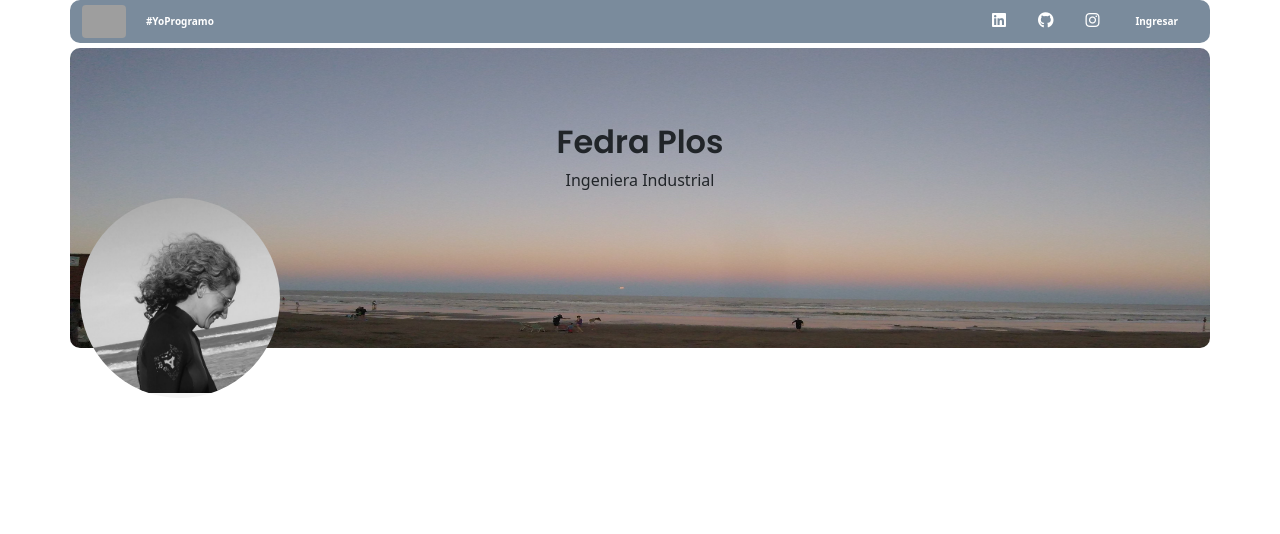
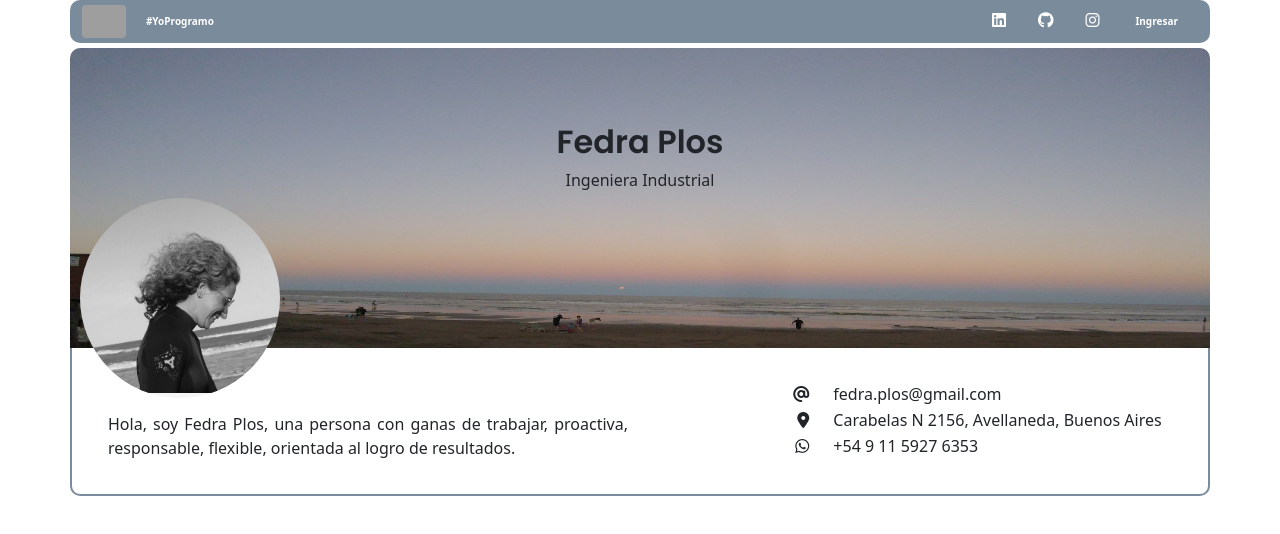
Before and after one commit to FedraP/PortfolioFPlos, an Angular app: page / in a window 1280 px wide. Shown: the top 534 px of the page. Built offline with nearby package versions, Linux system fonts and the light colour scheme; grey boxes are pictures that could not be loaded.

Commit message:
Agregado seccion Datos Personales

```diff
--- a/src/app/app.component.html
+++ b/src/app/app.component.html
@@ -1,4 +1,5 @@
 <header>
     <app-barra-ppal></app-barra-ppal>
     <app-encabezado></app-encabezado>
+    <app-datos-personales></app-datos-personales>
 </header>
--- a/src/app/app.module.ts
+++ b/src/app/app.module.ts
@@ -5,13 +5,15 @@ import { AppComponent } from './app.component';
 import { EncabezadoComponent } from './components/encabezado/encabezado.component';
 import { BarraPpalComponent } from './components/barra-ppal/barra-ppal.component';
 import { BotonIngresarComponent } from './components/boton-ingresar/boton-ingresar.component';
+import { DatosPersonalesComponent } from './components/datos-personales/datos-personales.component';
 
 @NgModule({
   declarations: [
     AppComponent,
     EncabezadoComponent,
     BarraPpalComponent,
-    BotonIngresarComponent
+    BotonIngresarComponent,
+    DatosPersonalesComponent
   ],
   imports: [
     BrowserModule
--- /dev/null
+++ b/src/app/components/datos-personales/datos-personales.component.css
@@ -0,0 +1,17 @@
+.contenedorDatosPersonales {
+    background-color:transparent;
+    display: flex;
+    border-radius: 0 0 10px 10px !important;
+    border-color: transparent rgb(122, 139, 156) rgb(122, 139, 156);
+    border-width: 2px;
+    border-style: solid;
+    height: 150px;
+    margin-top: -2px;
+}
+
+p {
+    margin: 0;
+    /* position:absolute;*/
+    text-align: justify;
+    padding-top: 30px;
+}
--- /dev/null
+++ b/src/app/components/datos-personales/datos-personales.component.html
@@ -0,0 +1,20 @@
+<div class="contenedorDatosPersonales container">
+  <div class="row my-auto px-4 d-flex ">
+    <div class="col-6">
+      <p>
+        Hola, soy Fedra Plos, una persona con ganas de trabajar, proactiva,
+        responsable, flexible, orientada al logro de resultados.
+      </p>
+    </div>
+    <div class="col-6 d-flex align-items-stretch">
+      <div class="row">
+        <div class="col-4 text-end"><i class="fa-solid fa-at"></i></div>
+        <div class="col-8 text-start">fedra.plos@gmail.com</div>
+        <div class="col-4 text-end"><i class="fa-solid fa-location-dot"></i></div>
+        <div class="col-8 text-start">Carabelas N 2156, Avellaneda, Buenos Aires</div>
+        <div class="col-4 text-end"><i class="fa-brands fa-whatsapp"></i></div>
+        <div class="col-8 text-start">+54 9 11 5927 6353</div>
+    </div>
+  </div>
+  </div>
+</div>
--- /dev/null
+++ b/src/app/components/datos-personales/datos-personales.component.ts
@@ -0,0 +1,15 @@
+import { Component, OnInit } from '@angular/core';
+
+@Component({
+  selector: 'app-datos-personales',
+  templateUrl: './datos-personales.component.html',
+  styleUrls: ['./datos-personales.component.css']
+})
+export class DatosPersonalesComponent implements OnInit {
+
+  constructor() { }
+
+  ngOnInit(): void {
+  }
+
+}
--- a/src/app/components/encabezado/encabezado.component.css
+++ b/src/app/components/encabezado/encabezado.component.css
@@ -2,7 +2,7 @@
     background-color:whitesmoke;
     display: flex;
     background-image: url("/assets/Fondo2.jpg");
-    border-radius: 10px !important;
+    border-radius: 10px 10px 0 0 !important;
     background-size: cover;
     background-repeat: no-repeat;
     background-size: 100% 100%;
```
